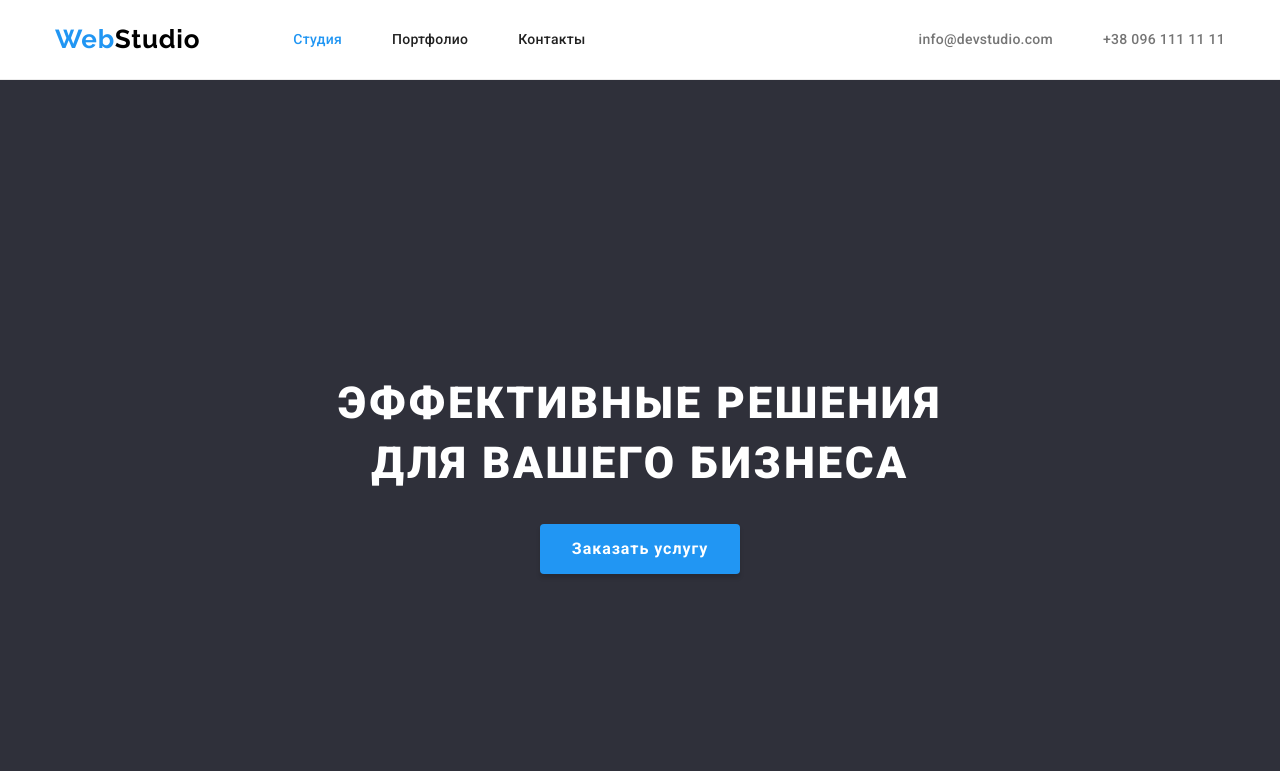
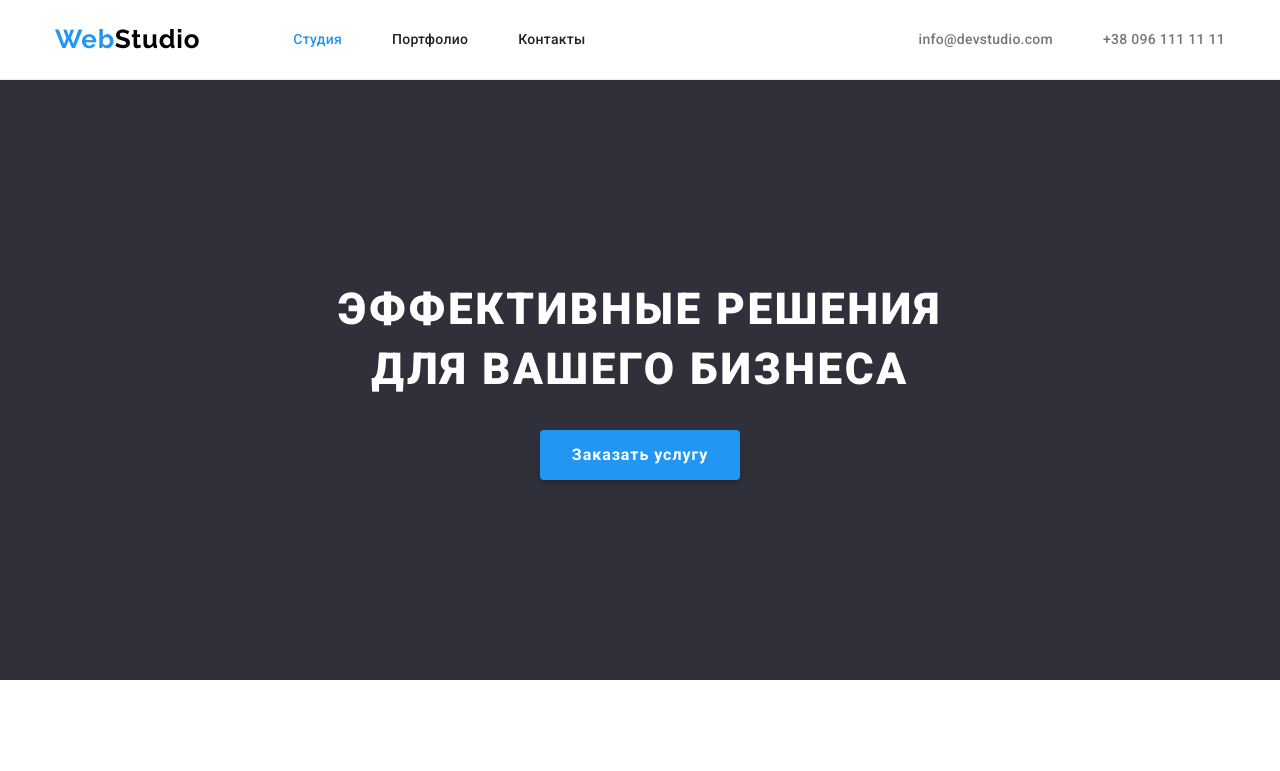
Before and after one commit to JulianMatviychuk/goit-markup-hw-03, a plain HTML site: page index.html in a window 1280 px wide. Shown: the top 771 px of the page. Drawn offline with nearby package versions, Linux system fonts and the light colour scheme.

Commit message:
доповнює рекомендації, забув змінити падінги героя

```diff
--- a/css/styles.css
+++ b/css/styles.css
@@ -150,8 +150,8 @@ ul {
 }
 
 .hero-conteiner {
-  padding-top: 200px;
-  padding-bottom: 200px;
+  padding-top: 106px;
+  padding-bottom: 106px;
 }
 
 .hero-title {
```
Also changed, not shown: index.html (+1 -1 lines).
